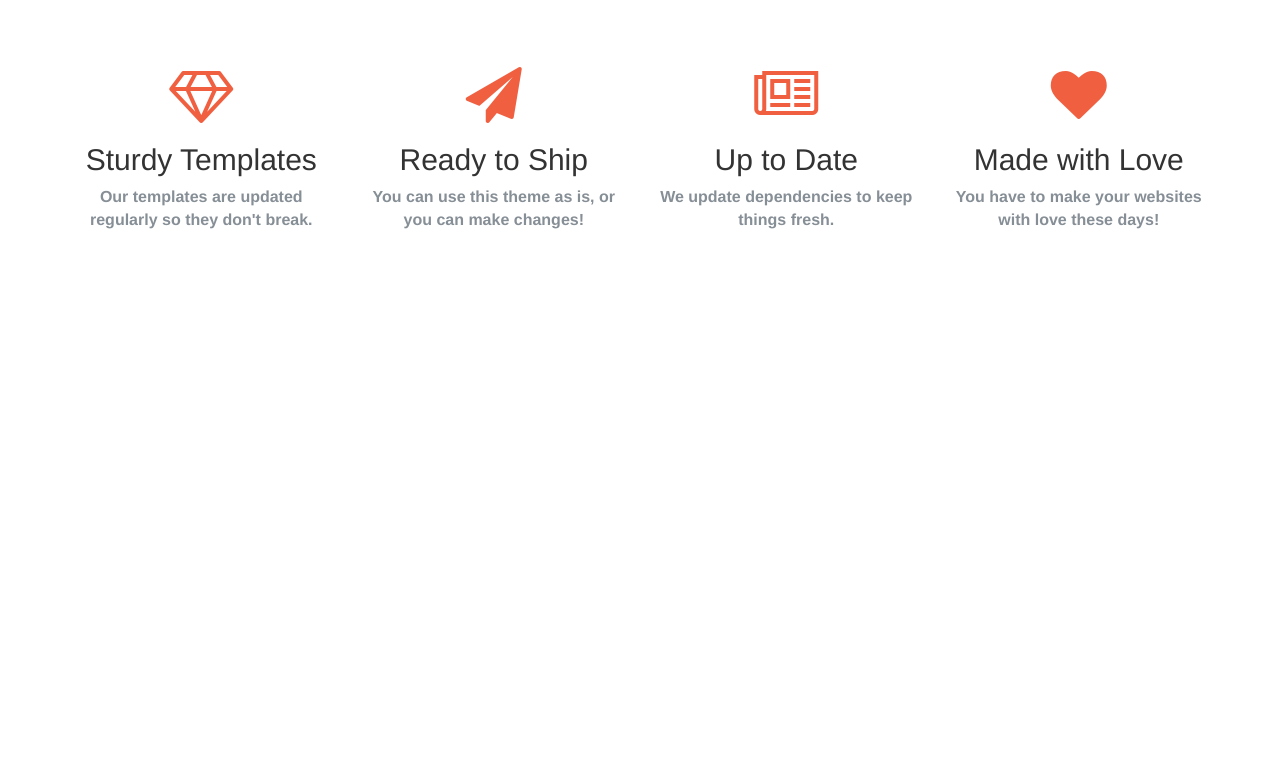
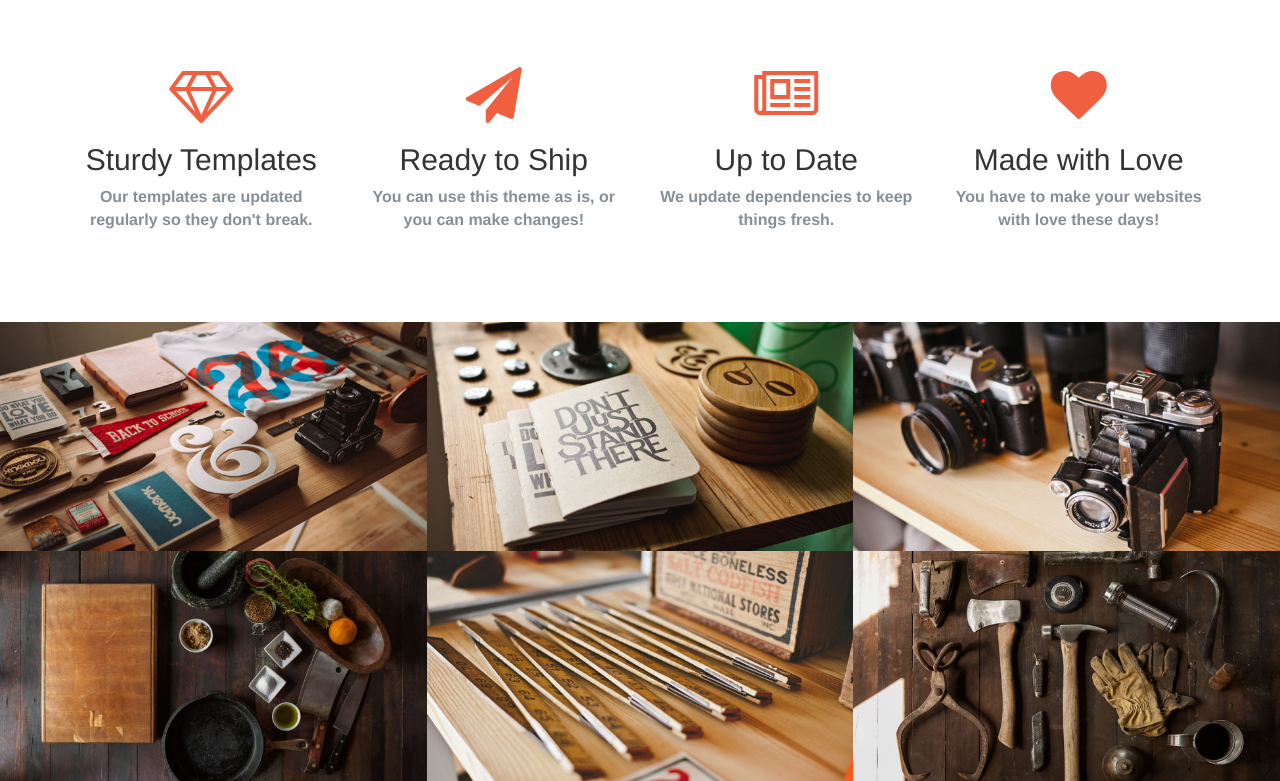
Before and after one commit to Mohanad-Mohammed/GitHub-Training, a plain HTML site: page index.html in a window 1280 px wide. Shown: the part 1510-2291 px from the top of the page. Before the commit the page ends 1832 px from the top, so only its background shows below. Drawn offline with Linux system fonts and the light colour scheme.

Commit message:
Khalil update

```diff
--- a/index.html
+++ b/index.html
@@ -144,6 +144,76 @@
 	          </div>
                  </section>
 
+         <!--Khalil  Section-->
+        <!-------------------------------------------------------------------------------------------->
+
+        <section id="portfolio" class="wow jackInTheBox" data-wow-delay="0.8s">
+            <div class="container-fluid">
+            <div class="row">
+                <div class="col-lg-4">
+                    <div class="frame no">
+                        <img src="Img/1.jpg" class="img-responsive"/>
+                        <div class="innerframe">
+                        <p>Category</p>
+                        <h2>Project Name</h2>
+                        </div>
+                    </div>
+                </div>
+                <div class="col-lg-4">
+                    <div class="frame">
+                        <img src="Img/2.jpg" class="img-responsive"/>
+                        <div class="innerframe">
+                        <p>Category</p>
+                        <h2>Project Name</h2>
+                        </div>
+                    </div>
+                </div>
+                <div class="col-lg-4">
+                    <div class="frame">
+                        <img src="Img/3.jpg" class="img-responsive"/>
+                        <div class="innerframe">
+                        <p>Category</p>
+                        <h2>Project Name</h2>
+                        </div>
+                    </div>
+                </div>
+            </div>
+            <div class="row">
+                <div class="col-lg-4">
+                    <div class="frame">
+                        <img src="Img/4.jpg" class="img-responsive"/>
+                        <div class="innerframe">
+                        <p>Category</p>
+                        <h2>Project Name</h2>
+                        </div>
+                    </div>
+                </div>
+                <div class="col-lg-4">
+                    <div class="frame">
+                        <img src="Img/5.jpg" class="img-responsive"/>
+                        <div class="innerframe">
+                        <p>Category</p>
+                        <h2>Project Name</h2>
+                        </div>
+                    </div>
+                </div>
+                <div class="col-lg-4">
+                    <div class="frame">
+                        <img src="Img/6.jpg" class="img-responsive"/>
+                        <div class="innerframe">
+                        <p>Category</p>
+                        <h2>Project Name</h2>
+                        </div>
+                    </div>
+                </div>
+            </div>
+            </div>
+
+        </section>
+         <!--End of Khalil  Section-->
+        <!-------------------------------------------------------------------------------------------->
+
+
 
         <script src="js/jquery-3.2.1.min.js"></script>
         <script src="js/bootstrap.min.js"></script>
--- a/index_style.css
+++ b/index_style.css
@@ -184,3 +184,66 @@ font-weight: 700;
 	font-weight: 700;
 	font-size: 16px;
 }
+
+/* ---------------------------------------------------------------------------- */
+
+#portfolio
+{
+	width: 100% ;
+
+}
+
+
+#portfolio .frame
+{
+	position: relative;
+	overflow: hidden;
+	cursor: pointer;
+}
+#portfolio .frame:hover .innerframe
+{
+	 	transition: 0.8s;
+		height: 100%;
+
+}
+#portfolio .frame:hover h2
+{
+	transform: scale(1.3,1.3);
+	transition-duration: 0.5s;
+	transition-delay: 1s;
+}
+#portfolio .frame .innerframe
+{
+	width: 100%;
+	height:0;
+	position: absolute;
+	background-color: rgba(240,95,64,.9);
+	text-align: center;
+	z-index: 999;
+	top: 0;
+	overflow: hidden;
+}
+#portfolio .frame .innerframe p
+{
+	padding-top: 10%;
+	color: rgba(255,255,255,.7);
+	font-size: 20px;
+}
+#portfolio .frame .innerframe h2
+{
+	color: white;
+}
+#portfolio .col-lg-4
+{
+	padding-left: 0;
+	padding-right: 0;
+}
+#portfolio .col-md-6
+{
+	padding-left: 0;
+	padding-right: 0;
+}
+#portfolio .img-responsive
+{
+	width: 100%;
+}
```
